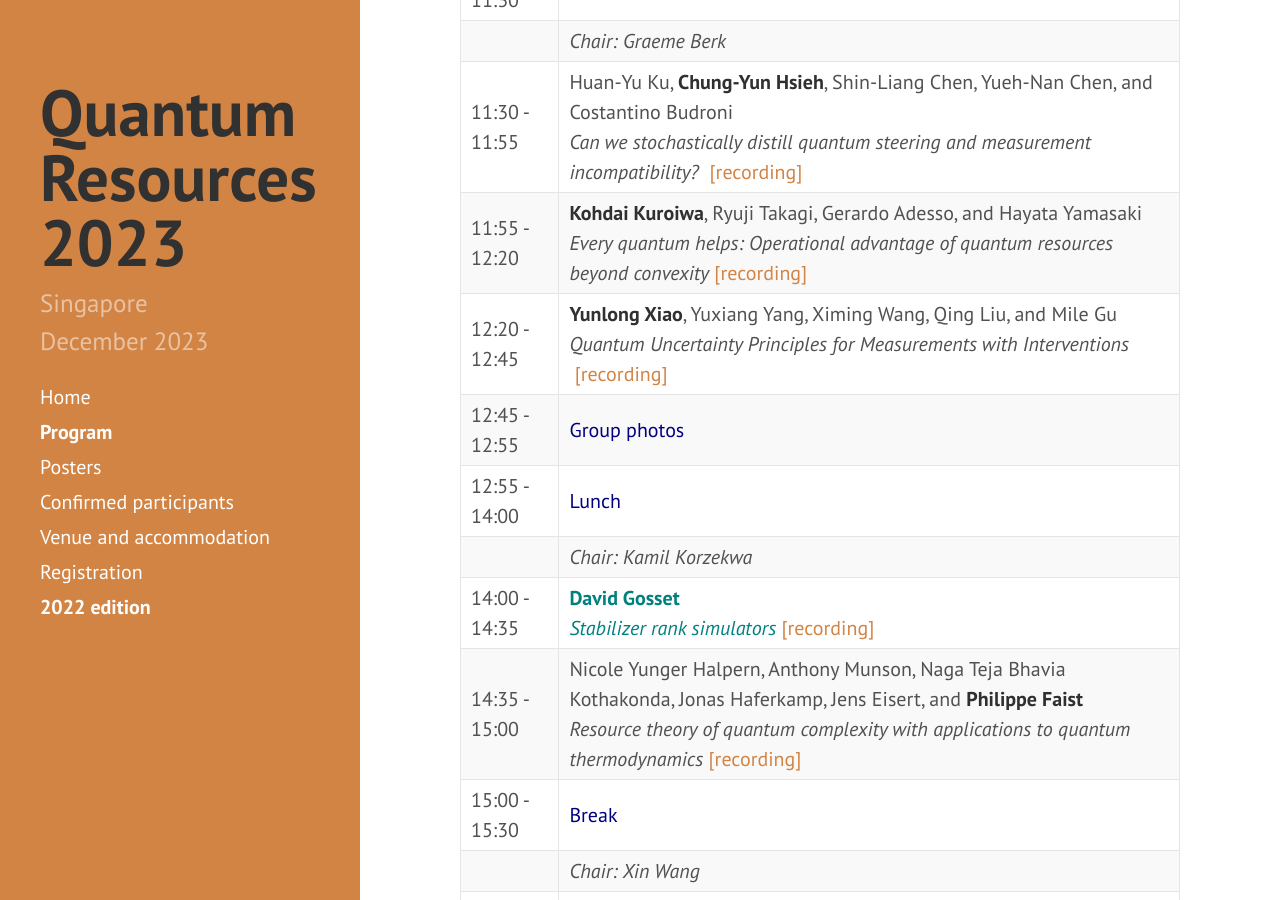
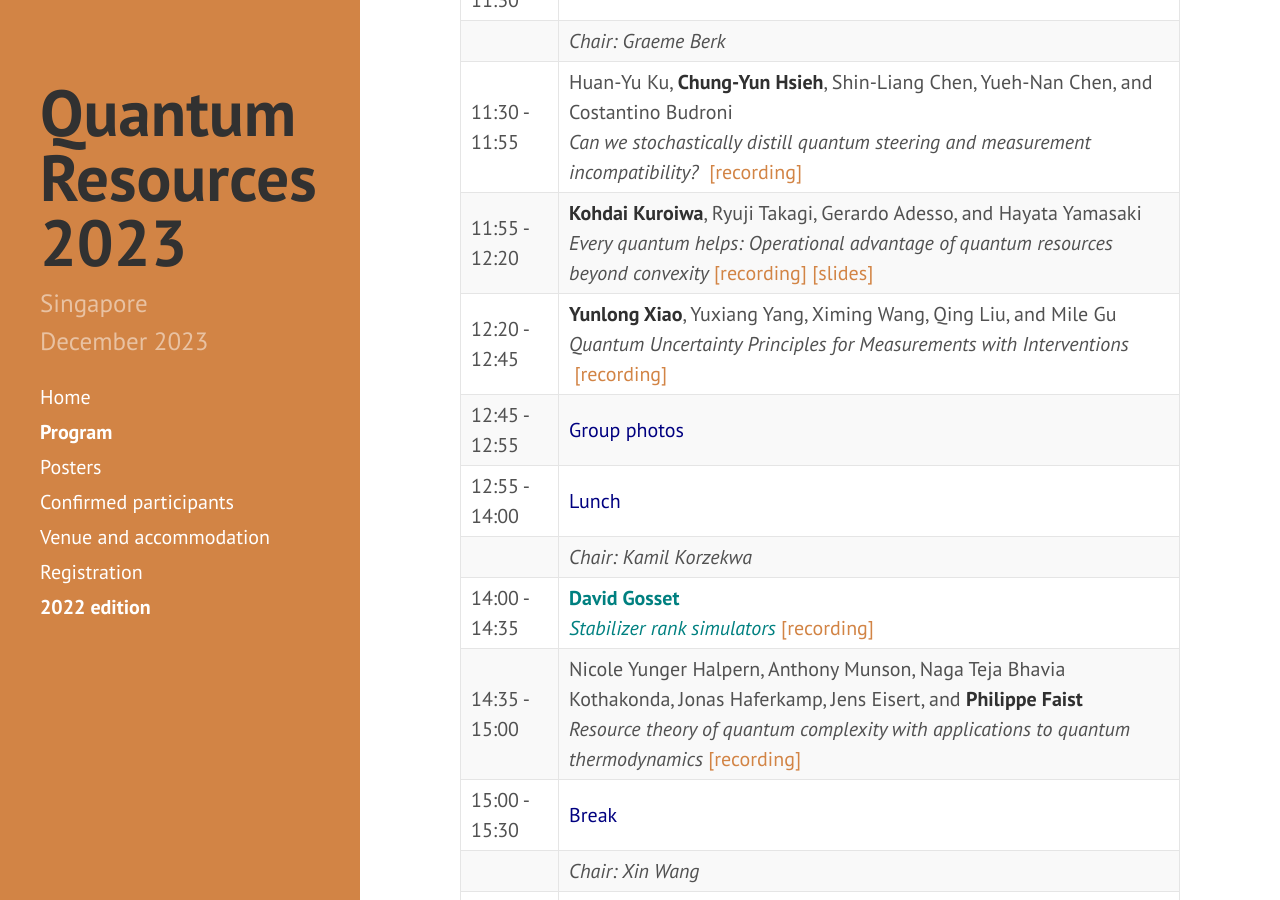
Before and after one commit to RyujiPat2/RyujiPat2.github.io, a Jekyll site: the page built from program.md, in a window 1280 px wide and 900 px high, scrolled down 2301 px. Built offline with Jekyll 4.4.1, drawn with Linux system fonts in a browser that asks for light colours; nearby versions of some CDN libraries.

Commit message:
Update program.md

```diff
--- a/program.md
+++ b/program.md
@@ -50,7 +50,7 @@ order: 2
 | 11:00 - 11:30 | <span class="p-invited">Break</span>              |
 || *Chair: Graeme Berk* |
 | 11:30 - 11:55 | Huan-Yu Ku, **Chung-Yun Hsieh**, Shin-Liang Chen, Yueh-Nan Chen, and Costantino Budroni<br /><i>Can we stochastically distill quantum steering and measurement incompatibility?</i> <a href="https://youtu.be/45DAv6cbrQs?si=O_w4QCCEQoHSMi1F">&nbsp;[recording]</a>             |
-| 11:55 - 12:20 | **Kohdai Kuroiwa**, Ryuji Takagi, Gerardo Adesso, and Hayata Yamasaki<br /><i>Every quantum helps:  Operational advantage of quantum resources beyond convexity</i><a href="https://youtu.be/o4q1T0cG65Q?si=RYf6fCThCfeGNfMh">&nbsp;[recording]</a>             |
+| 11:55 - 12:20 | **Kohdai Kuroiwa**, Ryuji Takagi, Gerardo Adesso, and Hayata Yamasaki<br /><i>Every quantum helps:  Operational advantage of quantum resources beyond convexity</i><a href="https://youtu.be/o4q1T0cG65Q?si=RYf6fCThCfeGNfMh">&nbsp;[recording]</a><a href="https://drive.google.com/file/d/1gRX7wZ8te90zbtYfRc7JdAdAXoRsIjpz/view?usp=sharing">&nbsp;[slides]</a>             |
 | 12:20 - 12:45 | **Yunlong Xiao**, Yuxiang Yang, Ximing Wang, Qing Liu, and Mile Gu <br /><i>Quantum Uncertainty Principles for Measurements with Interventions</i> <a href="https://youtu.be/T7fRkYyxFV0?si=rEclyZ-CWURpJqx-">&nbsp;[recording]</a>              |
 | 12:45 - 12:55 | <span class="p-invited">Group photos</span>           |
 | 12:55 - 14:00 | <span class="p-invited">Lunch</span>           |
```
